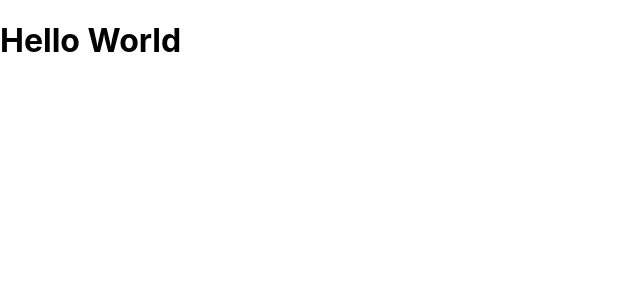
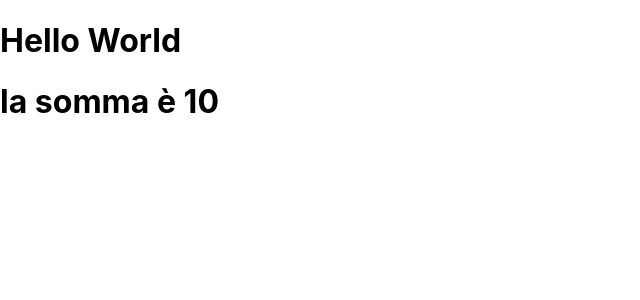
Before and after one commit to Roberta2017/ex-react, a React (Create React App) app in the folder my-app/: page / in a window 1280 px wide. Shown: the top 300 px of the page, without its empty margins (0-640 px from the left). Built offline with nearby package versions, Linux system fonts and the light colour scheme.

Commit message:
esercizio 03 function-components

```diff
--- a/my-app/src/App.js
+++ b/my-app/src/App.js
@@ -1,10 +1,12 @@
 import React from 'react'
 import  Welcome  from './Welcome';
+import Sum from './Sum'
 
 function App() {
   return (
     <div className="App">
       <Welcome/>
+      <Sum num={[1,2,3,4]}/>
     </div>
   );
 }
--- /dev/null
+++ b/my-app/src/Sum.js
@@ -0,0 +1,10 @@
+import React from "react";
+
+function Sum(props){
+    return(
+        <h1>la somma è {props.num.reduce((total, current) => { return (total += current)})}</h1>
+    )
+}
+
+
+export default Sum
```
